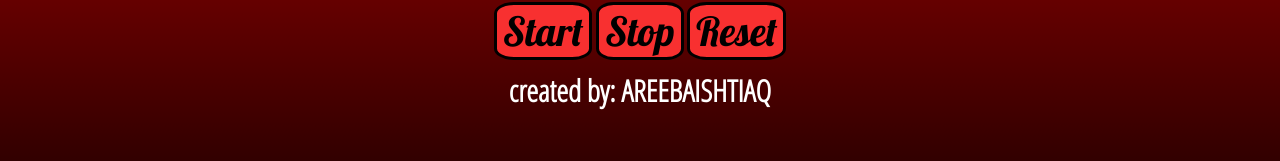
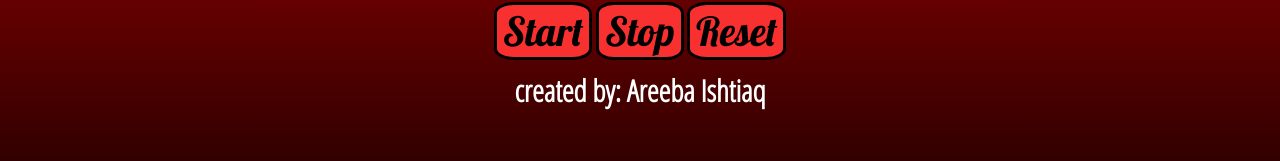
Before and after one commit to AREEBAISHTIAQ/AREEBAISHTIAQ.github.io, a plain HTML site: page index.html in a window 1280 px wide. Shown: the part 483-644 px from the top of the page. Drawn offline with Linux system fonts and the light colour scheme.

Commit message:
rename the file

```diff
--- a/pomodoro.html
+++ b/index.html
@@ -27,7 +27,7 @@
       <button class="btn" id="stop">Stop</button>
       <button class="btn" id="reset">Reset</button>
     </div>
-    <h1 class="creater" >created by: AREEBAISHTIAQ</h1>
+    <h1 class="creater" >created by: Areeba Ishtiaq</h1>
   </div>
   <script src="pomodoro.js"></script>
 </body>
```
